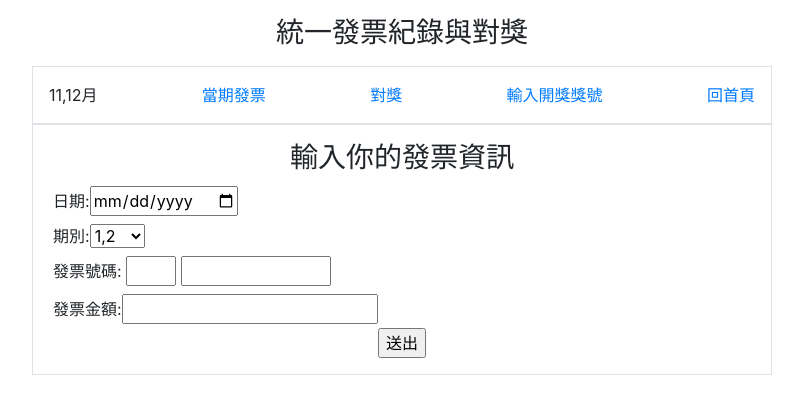
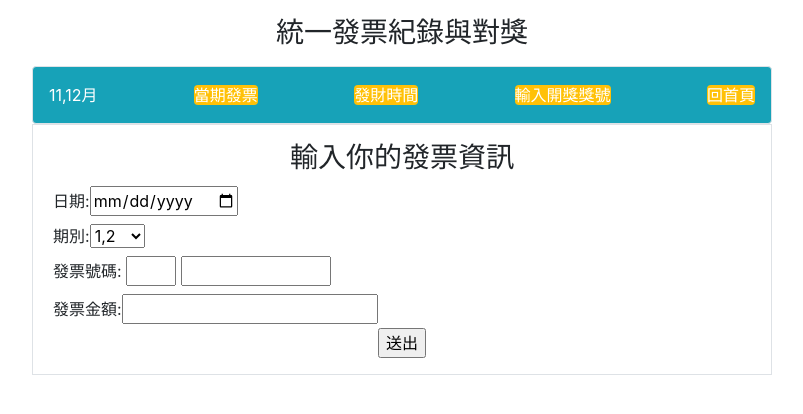
Before and after one commit to wdaweb/invoice-adriftchen, a PHP site: page /index.php in a window 1280 px wide. Shown: the top 414 px of the page, without its empty margins (238-1041 px from the left). Run offline with PHP 8.4, Linux system fonts and the light colour scheme.

Commit message:
編輯index字體樣式

```diff
--- a/index.php
+++ b/index.php
@@ -24,7 +24,7 @@
 <h3 class="text-center m-3"> 統一發票紀錄與對獎 </h3>
 
 <div class="container">
-<div class="col-lg-8 col-md-12 d-flex justify-content-between p-3 mx-auto border">
+<div class="col-lg-8 col-md-12 d-flex justify-content-between p-3 mx-auto border rounded bg-info text-white">
 <?php
     $month=[
         1=>"1,2月",
@@ -40,16 +40,16 @@
 ?>
     <div class="text-center"><?=$month[$m];?></div>
     <div class="text-center">
-        <a href="?do=invoice_list&start=1">當期發票</a>
+        <a href="?do=invoice_list&start=1" class="bg-warning text-white border-none rounded">當期發票</a>
     </div>
     <div class="text-center">
-        <a href="?do=award_numbers">對獎</a>
+        <a href="?do=award_numbers" class="bg-warning text-white border-none rounded">發財時間</a>
     </div>
     <div class="text-center">
-        <a href="?do=add_awards">輸入開獎獎號</a>
+        <a href="?do=add_awards" class="bg-warning text-white border-none rounded">輸入開獎獎號</a>
     </div>
     <div class="text-center">
-        <a href="index.php">回首頁</a>
+        <a href="index.php" class="bg-warning text-white border-none rounded">回首頁</a>
     </div>
 </div>
 
```
